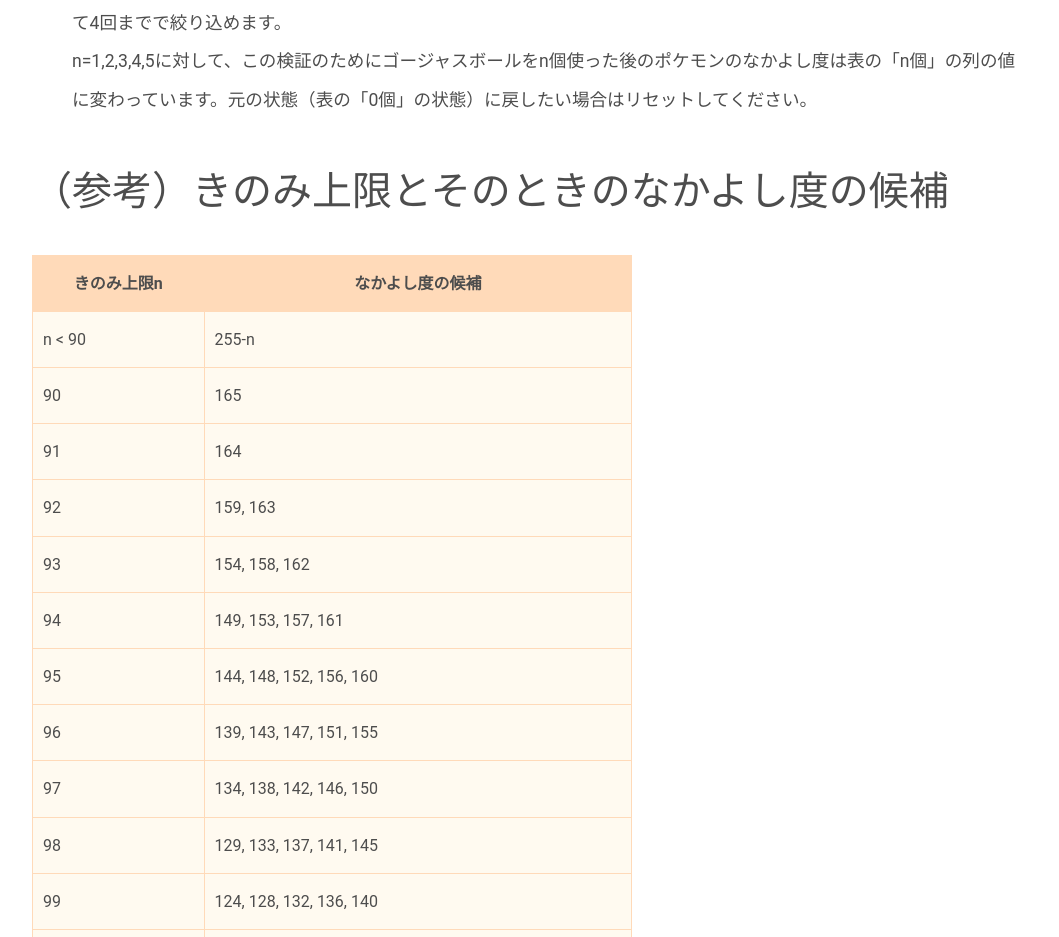
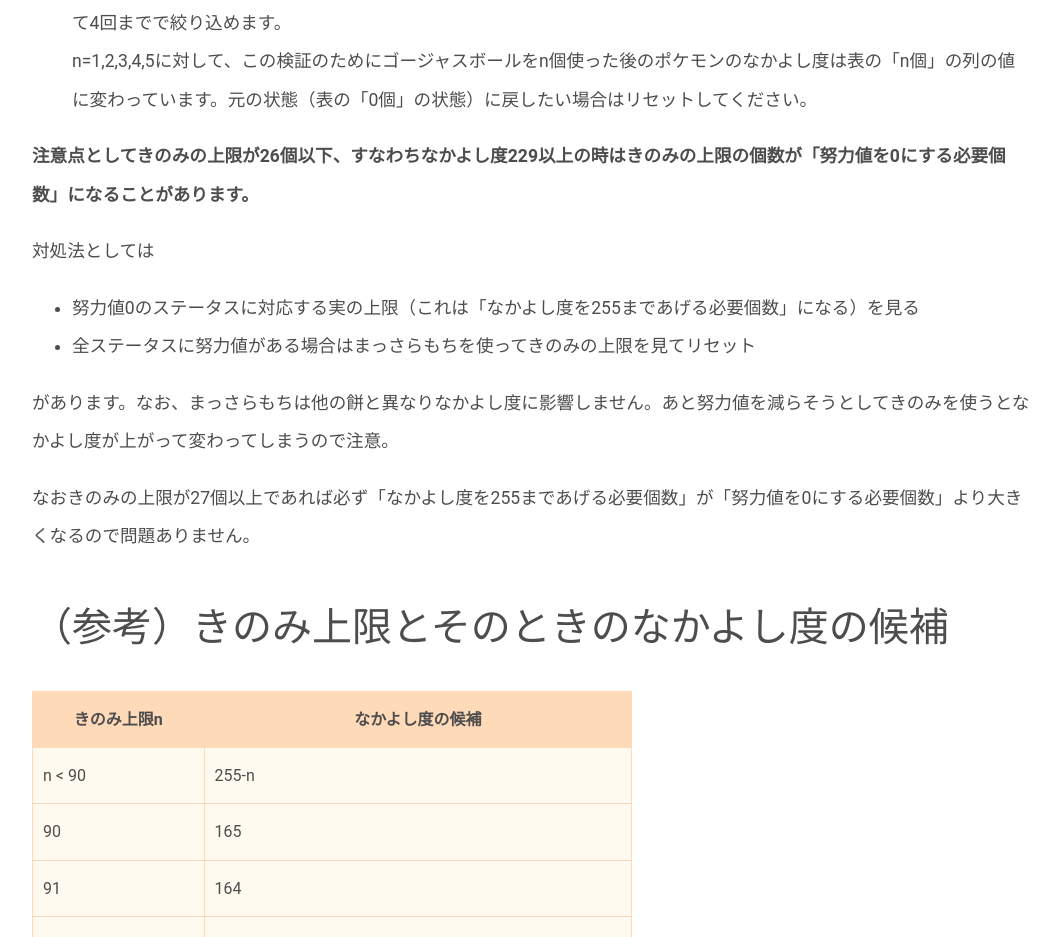
Before and after one commit to migawariw/affection_gorgeous, a plain HTML site: page index.html in a window 1280 px wide. Shown: the part 2180-3117 px from the top of the page, without its empty margins (108-1167 px from the left). Drawn offline with Linux system fonts and the light colour scheme.

Commit message:
Update index.html

```diff
--- a/index.html
+++ b/index.html
@@ -80,7 +80,14 @@
     <li><strong>繰り返し入力</strong><br>上の手順で候補が1つに絞れない場合は、同様にきのみを使って2,3,4,5回使った後の欄に入力して「計算」を押すことを繰り返してください。<br>「5回使った後」まで入力すれば必ずなかよし度を1つに絞り込むことができます。なかよし度93または97でなければ多くて4回までで絞り込めます。<br>n=1,2,3,4,5に対して、この検証のためにゴージャスボールをn個使った後のポケモンのなかよし度は表の「n個」の列の値に変わっています。元の状態（表の「0個」の状態）に戻したい場合はリセットしてください。</li>
 </ol>
 
-
+<p><strong>注意点としてきのみの上限が26個以下、すなわちなかよし度229以上の時はきのみの上限の個数が「努力値を0にする必要個数」になることがあります。</strong></p>
+<p>対処法としては</p>
+<ul>
+  <li>努力値0のステータスに対応する実の上限（これは「なかよし度を255まであげる必要個数」になる）を見る</li>
+  <li>全ステータスに努力値がある場合はまっさらもちを使ってきのみの上限を見てリセット</li>
+</ul>
+<p>があります。なお、まっさらもちは他の餅と異なりなかよし度に影響しません。あと努力値を減らそうとしてきのみを使うとなかよし度が上がって変わってしまうので注意。</p>
+<p>なおきのみの上限が27個以上であれば必ず「なかよし度を255まであげる必要個数」が「努力値を0にする必要個数」より大きくなるので問題ありません。</p>
 
 
     <!-- <li>全ての欄に入力しなくても「計算」ボタンを押せば、なかよし度の候補が自動で表示されます。</li> -->
```
